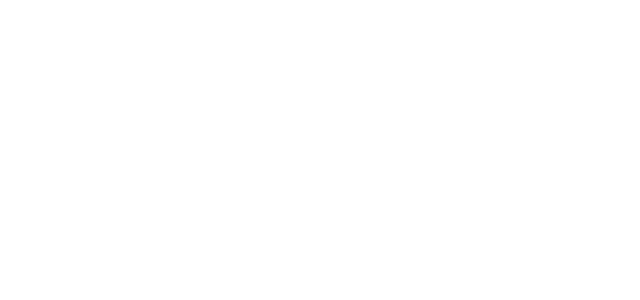
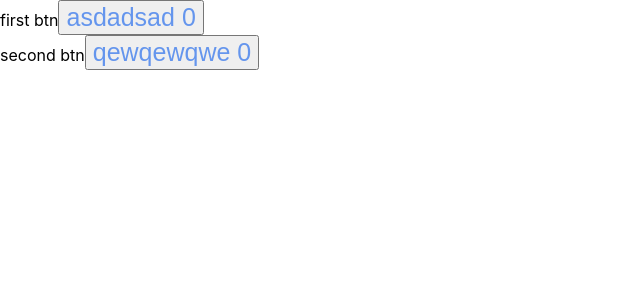
Before and after one commit to OktenSchool/march-2024-react, a React (Create React App) app: page / in a window 1280 px wide. Shown: the top 300 px of the page, without its empty margins (0-640 px from the left). Built offline with nearby package versions, Linux system fonts and the light colour scheme.

Commit message:
lesson 1

```diff
--- a/src/App.tsx
+++ b/src/App.tsx
@@ -1,11 +1,15 @@
-import React from 'react';
+import React, {FC} from 'react';
 import './App.css';
-
-const App = () => {
+import MyCustomButtonComponent from "./components/my-custom-button-component/MyCustomButtonComponent";
 
 
+const App: FC = () => {
     return (
-        <div></div>
+        <>
+            <MyCustomButtonComponent label={'first btn'} nameOfClass={'btn'}>asdadsad</MyCustomButtonComponent>
+            <MyCustomButtonComponent label={'second btn'} nameOfClass={'btn'}>qewqewqwe</MyCustomButtonComponent>
+
+        </>
     );
 }
 
--- /dev/null
+++ b/src/components/my-custom-button-component/MyCustomButtonComponent.tsx
@@ -0,0 +1,37 @@
+import React, {FC, useState} from "react";
+import './my-custom-button-component.css';
+import styles from './my-custom-button-component.module.css'
+
+interface IProps {
+    nameOfClass: string,
+    children: React.ReactNode,
+    label: string
+}
+
+const MyCustomButtonComponent: FC<IProps> = ({label, nameOfClass, children}) => {
+
+    const [counter, setCounter] = useState<number>(0);
+
+    const someClickHandler = () => {
+        setCounter(counter + 1);
+        console.log(counter);
+    }
+
+    return (
+        <div>
+            <span>{label}</span>
+            <button
+                className={[styles.btnFontColor, styles.btnFontSize].join(' ')}
+                onClick={() => {
+                    someClickHandler();
+                }}
+            >
+
+                {children} {counter}
+            </button>
+        </div>
+    )
+
+}
+
+export default MyCustomButtonComponent;
--- /dev/null
+++ b/src/components/my-custom-button-component/my-custom-button-component.css
@@ -0,0 +1,7 @@
+/*button {*/
+/*    color: cornflowerblue;*/
+/*}*/
+
+/*.btn{*/
+/*    font-size: 25px;*/
+/*}*/
--- /dev/null
+++ b/src/components/my-custom-button-component/my-custom-button-component.module.css
@@ -0,0 +1,8 @@
+.btnFontColor {
+    color: cornflowerblue;
+
+}
+
+.btnFontSize {
+    font-size: 25px;
+}
```
